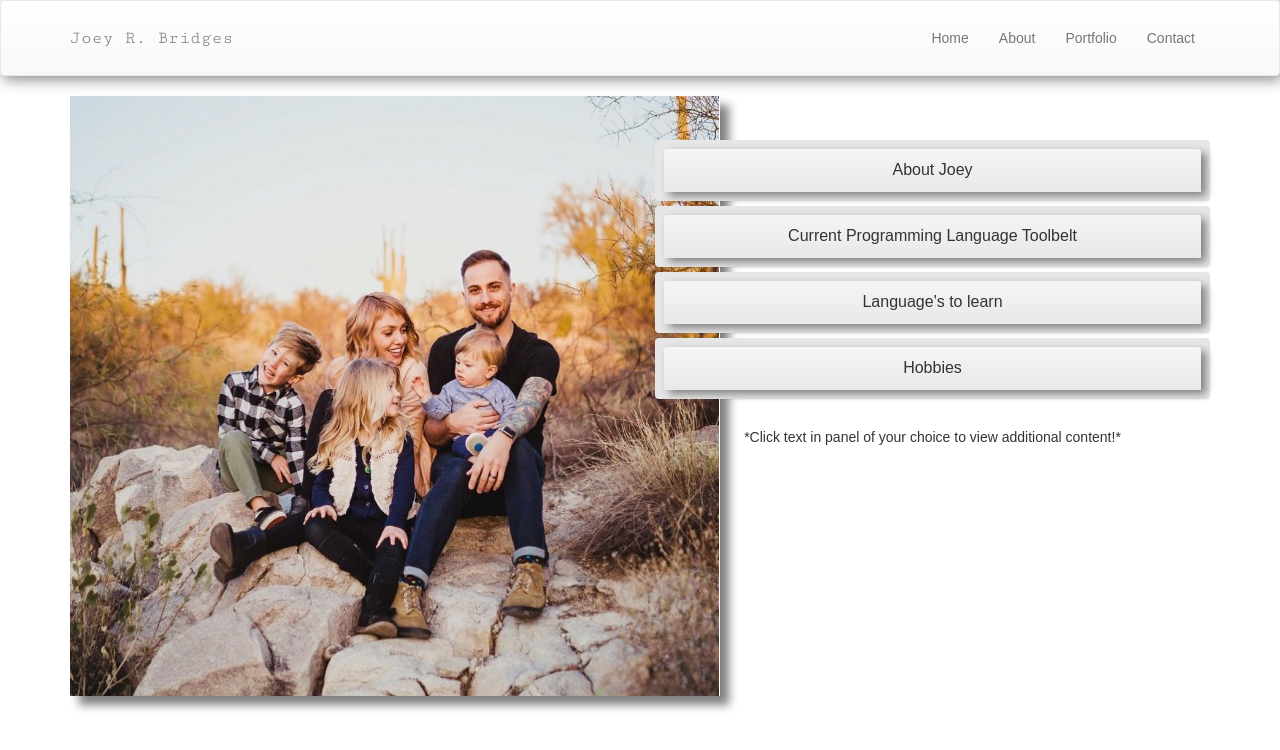
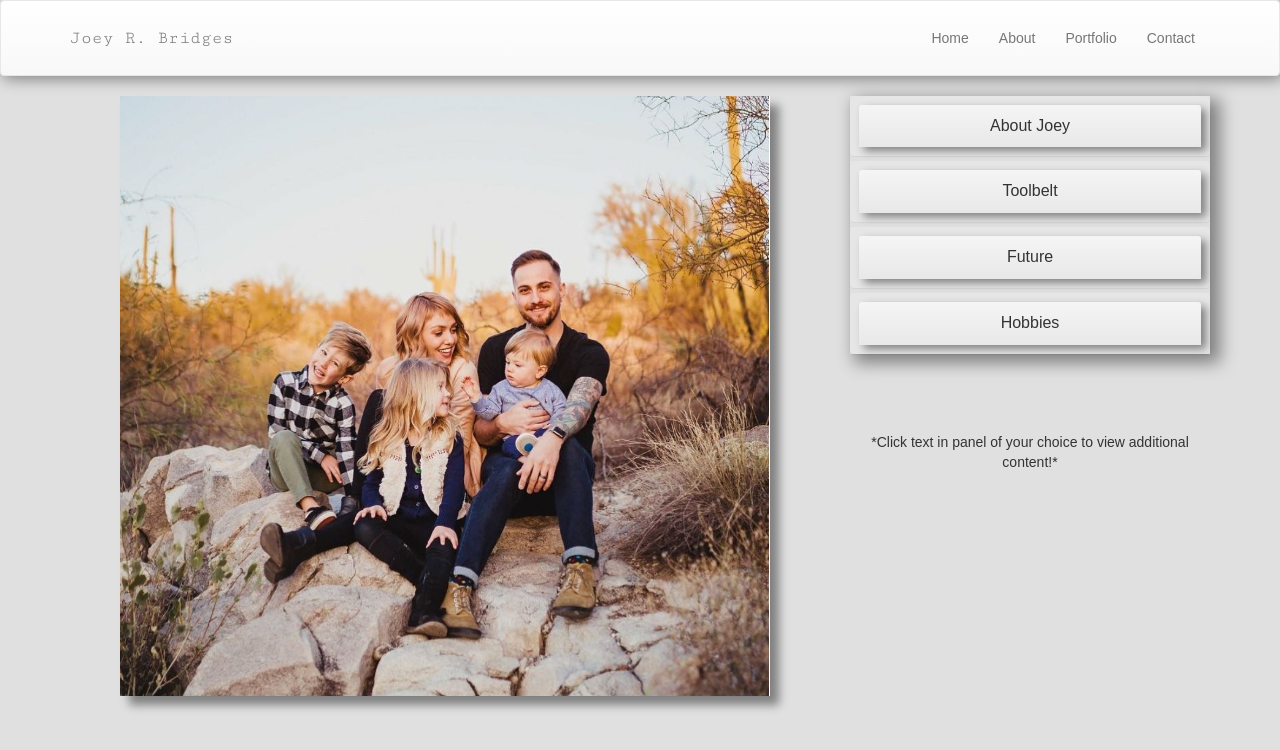
Before and after one commit to Joeyryanbridges/ReactPortfolio, a React (Create React App) app: page /About in a window 1280 px wide. Shown: the top 750 px of the page. Built offline with nearby package versions, Linux system fonts and the light colour scheme; a web font is replaced by a local one.

Commit message:
About.jsx updated with styling

```diff
--- a/src/components/About.css
+++ b/src/components/About.css
@@ -4,9 +4,27 @@
     -webkit-box-shadow: 5px 4px 9px grey;
     box-shadow: 9px 9px 9px grey;
 }
+
+.panel-default>.panel-heading+.panel-collapse>.panel-body {
+    border-top-color: #969696;
+    background-color: #a075229c;
+    box-shadow: 3px 4px 8px 0px grey;
+}
+
 .panel-group {
     margin-bottom: 0px;
-    margin-top: 8%;
+    margin-top: -0.1%;
+    -webkit-box-shadow: 7px 6px 16px 3px grey;
+    box-shadow: 7px 6px 16px 3px grey;
+}
+
+#accordion-example-heading-1.panel-heading {
+    background-color: black;
+}
+
+.panel-default>.panel-heading+.panel-collapse>.panel-body {
+    border-top-color: #969696;
+    background-color: #a075229c;
 }
 
 .panel {
--- a/src/components/About.jsx
+++ b/src/components/About.jsx
@@ -20,10 +20,10 @@ export default class About extends Component {
             <div>
                 <div className="container">
                     <Row className="show-grid text-center">
-                        <Col xs={6} sm={6} className="person-wrapper">
+                        <Col xs={6} sm={8} className="person-wrapper">
                             <Image src="assets/family.jpg" className="profile-pic" />
                         </Col>
-                        <Col xs={6} sm={6} className="person-wrapper">
+                        <Col xs={6} sm={4} className="person-wrapper">
                             <PanelGroup accordion id="accordion-example">
                                 <Panel eventKey="1">
                                     <Panel.Heading>
@@ -49,7 +49,7 @@ export default class About extends Component {
                                 </Panel>
                                 <Panel eventKey="2">
                                     <Panel.Heading>
-                                        <Panel.Title toggle className="text">Current Programming Language Toolbelt</Panel.Title>
+                                        <Panel.Title toggle className="text"> Toolbelt</Panel.Title>
                                     </Panel.Heading>
                                     <Panel.Body collapsible>
 
@@ -73,9 +73,11 @@ export default class About extends Component {
                                 </Panel>
                                 <Panel eventKey="3">
                                     <Panel.Heading>
-                                        <Panel.Title toggle className="text">Language's to learn</Panel.Title>
+                                        <Panel.Title toggle className="text">Future</Panel.Title>
                                     </Panel.Heading>
                                     <Panel.Body collapsible>
+
+                                        <h4>To be learned..</h4>
 
                                         <li>Python</li>
                                         <li>React Native</li>
@@ -95,9 +97,11 @@ export default class About extends Component {
 
                                     </Panel.Body>
                                 </Panel>
-
-                                <p className="lowText">*Click text in panel of your choice to view additional content!*</p>
                             </PanelGroup>
+                            <br />
+                            <br />
+                            <br />
+                            <p className="lowText">*Click text in panel of your choice to view additional content!*</p>
 
 
                         </Col>
--- a/src/components/Home.css
+++ b/src/components/Home.css
@@ -1,8 +1,16 @@
+body {
+    background-color: #e0e0e0;
+}
+
 .home-pic {
-    height: 400px;
+    height: 250px;
     width: 1015px;
     border-radius: 25px;
+    -webkit-box-shadow: 5px 4px 3px 1px grey;
+    box-shadow: 2px 2px 3px 2px grey;
 }
+
+
 
 .jumbotron-pic {
     height: auto;
@@ -13,6 +21,7 @@
     padding-top: 30px;
     padding-bottom: 3%;
     margin-bottom: 30px;
+    margin-top:50px;
     color: inherit;
     background-color: #f5f5f5;
     box-shadow: 3px 3px 15px grey;
@@ -34,6 +43,7 @@
 
 h2 {
     font-family: 'Julius Sans One', sans-serif;
+    text-shadow: 7px 3px 4px #a3a1a1;
 }
 
 .githubIcon {
```
